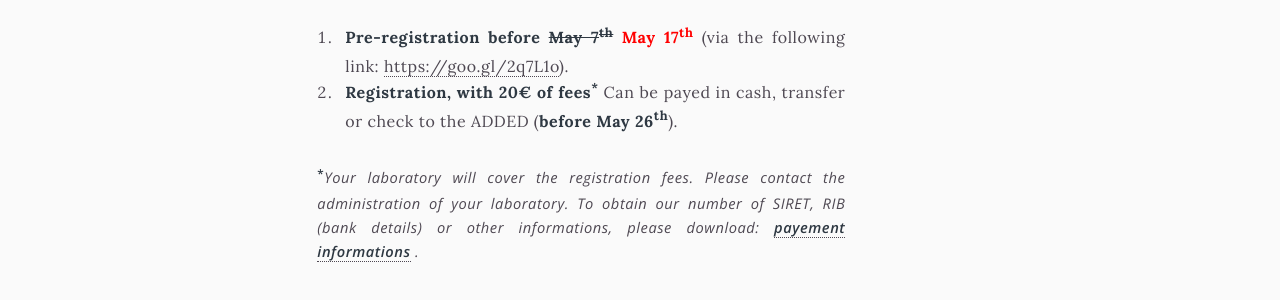
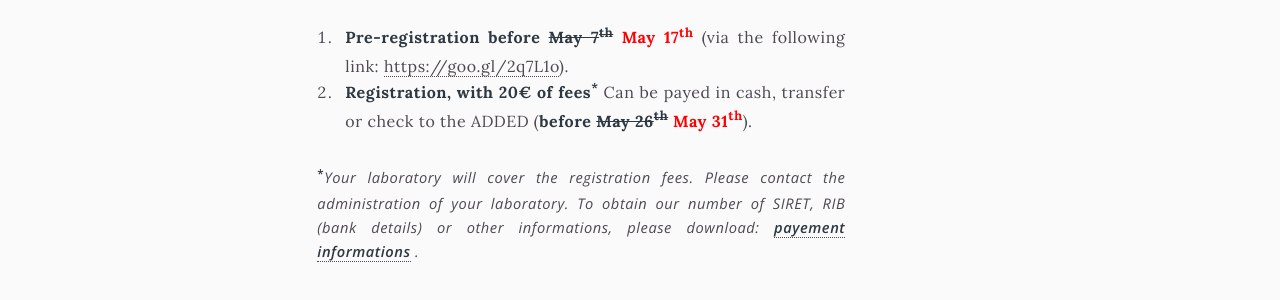
Before and after one commit to asso-added/asso-added.github.io, a Jekyll site: the page built from _pages/jdd2017-en.html, in a window 1280 px wide and 900 px high, scrolled down 1458 px. Shown: the part 153-453 px from the top of the window. Built offline with Jekyll 4.4.1, drawn with Linux system fonts in a browser that asks for light colours; nearby versions of some CDN libraries; library files that are not in the unit come from our copies; comment, search, counter and statistics services are not loaded.

Commit message:
extending dealine to May 31th.

```diff
--- a/_includes/jdd2017-en.html
+++ b/_includes/jdd2017-en.html
@@ -50,7 +50,7 @@
     Two compulsory steps to attend this event:
     <ol>
       <li><strong>Pre-registration before <strike>May 7<sup>th</sup></strike> <font color="red">May 17<sup>th</sup></font>   </strong>(via the following link: <a href="https://goo.gl/2q7L1o">https://goo.gl/2q7L1o</a>).</li>
-      <li><strong>Registration, with 20€ of fees<sup>*</sup></strong> Can be payed in cash, transfer or check to the ADDED (<strong>before May 26<sup>th</sup></strong>).</li>
+      <li><strong>Registration, with 20€ of fees<sup>*</sup></strong> Can be payed in cash, transfer or check to the ADDED (<strong>before <strike>May 26<sup>th</sup></strike> <font color="red">May 31<sup>th</sup></font></strong>).</li>
     </ol>
 <strong><sup>*</sup></strong><i>Your laboratory will cover the registration fees. Please contact the administration of your laboratory. To obtain our number of SIRET, RIB (bank details) or other informations, please download: <a href="https://drive.google.com/open?id=0ByYVNAWsGuQrT0lWRWo3Umk2aXM"><strong>payement informations</strong></a> .</i>
   </p>
--- a/_includes/jdd2017-fr.html
+++ b/_includes/jdd2017-fr.html
@@ -52,7 +52,7 @@
     Deux étapes obligatoires pour assister à cet évènement :
     <ol>
       <li><strong>Pré-inscription avant le <strike>7 Mai </strike><font color="red"> 17 Mai</font></strong>(via le lien suivant : <a href="https://goo.gl/2q7L1o">https://goo.gl/2q7L1o</a>).</li>
-      <li><strong>Inscription, avec 20€ de frais<sup>*</sup></strong> à régler en liquide, virement ou chèque à l'ADDED (<strong>avant le 26 Mai</strong>).</li>
+      <li><strong>Inscription, avec 20€ de frais<sup>*</sup></strong> à régler en liquide, virement ou chèque à l'ADDED (<strong>avant le <strike>26 Mai</strike>  <font color="red">31 Mai</font></strong>).</li>
     </ol>
 <strong><sup>*</sup></strong><i>votre laboratoire couvrira les frais d'inscription. Merci de contacter l'administration de votre laboratoire. Pour obtenir notre numéro de SIRET, RIB ou autre information, merci de télécharger le document: <a href="https://drive.google.com/open?id=0ByYVNAWsGuQrT0lWRWo3Umk2aXM"><strong>Informations de payement</strong></a>.</i>
   </p>
```
